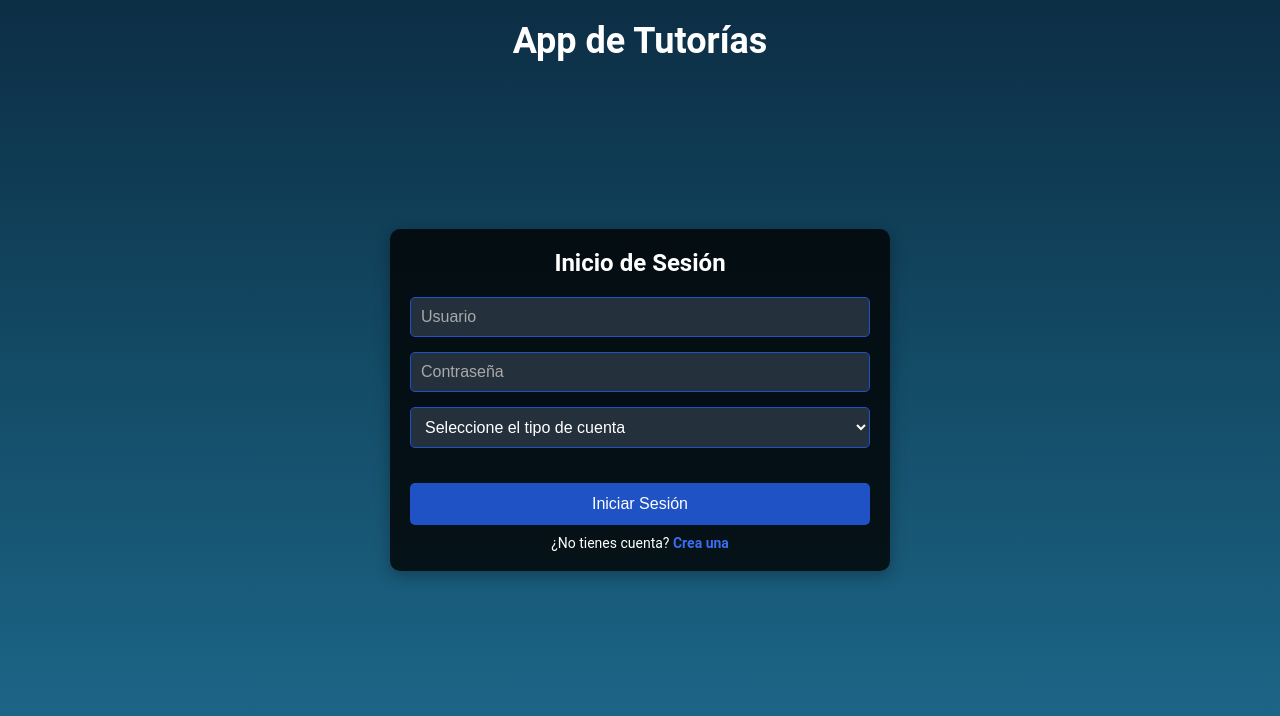
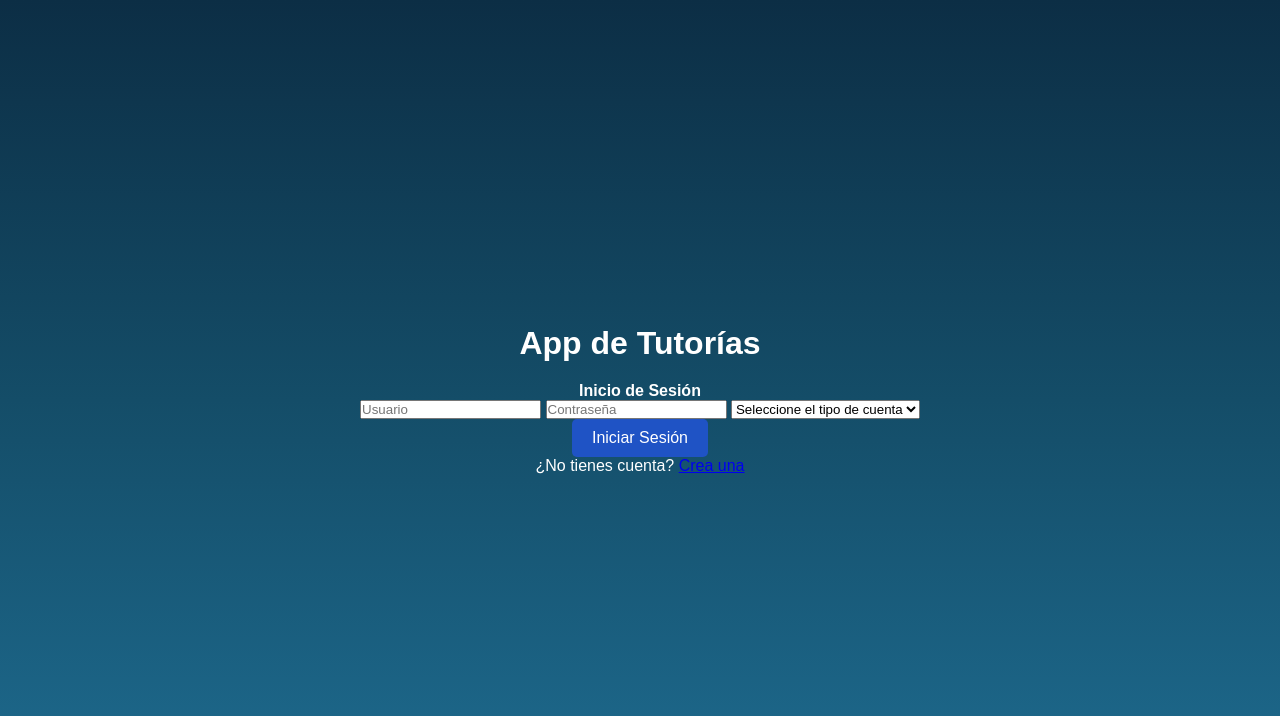
Before and after one commit to JuanBosqueP/ApiBrain1, a website: page pagina web/login.html in a window 1280 px wide. Drawn offline with Linux system fonts and the light colour scheme.

Commit message:
Commit 8
Cambios Css

```diff
--- a/pagina web/style.css
+++ b/pagina web/style.css
@@ -5,107 +5,40 @@
   box-sizing: border-box;
 }
 
-/* Fondo general */
 body {
-  background: linear-gradient(to bottom, #0c2e45, #144d68, #1e6b8f); /* Degradado en tonos azulados */
+  font-family: Arial, sans-serif;
+  background: linear-gradient(to bottom, #0c2e45, #144d68, #1e6b8f);
+  color: white;
+  display: flex;
+  flex-direction: column;
+  align-items: center;
+  justify-content: center;
   height: 100vh;
-  display: flex;
-  justify-content: center;
-  align-items: center;
-  font-family: 'Roboto', sans-serif;
-  color: white;
-}
-
-/* Contenedor del formulario */
-.form-container {
-  width: 100%;
-  max-width: 500px; /* Más ancho para acomodar los campos */
-  padding: 20px;
-  background: rgba(0, 0, 0, 0.8); /* Fondo semitransparente para el formulario */
-  border-radius: 10px;
-  box-shadow: 0 4px 15px rgba(0, 0, 0, 0.3); /* Sombra para el formulario */
   text-align: center;
 }
 
-/* Título de la aplicación */
-.main-title {
-  width: 100%;
-  text-align: center;
-  position: absolute;
-  top: 20px; /* Posición desde la parte superior */
-  left: 50%;
-  transform: translateX(-50%); /* Centrar horizontalmente */
+header h1 {
+  font-size: 2rem;
+  margin-bottom: 20px;
 }
 
-.main-title h1 {
-  font-size: 36px;
-  font-weight: 700; /* Negrita */
-  color: white; /* Color blanco para el título */
+main {
+  display: flex;
+  flex-direction: column;
+  gap: 10px;
 }
 
-/* Estilos del formulario */
-.form-login h4 {
-  font-size: 24px;
-  font-weight: 700; /* Negrita */
-  text-align: center;
-  margin-bottom: 20px;
-  color: #ffffff; /* Color blanco para los títulos del formulario */
-}
-
-.controls {
-  width: 100%;
-  padding: 10px;
-  margin-bottom: 15px;
-  border: 1px solid #1f53c5; /* Borde azul */
+.botons {
+  padding: 10px 20px;
+  font-size: 16px;
+  border: none;
   border-radius: 5px;
-  background: #24303c; /* Fondo oscuro para los campos */
+  background: #1f53c5;
   color: white;
-  font-size: 16px;
-}
-
-.controls::placeholder {
-  color: #a9a9a9; /* Color gris para el texto placeholder */
-}
-
-.controls select {
-  background: #24303c;
-  color: white;
-}
-
-/* Botón inferior */
-.button-group-bottom {
-  margin-top: 20px;
-}
-
-.button-group-bottom .botons {
-  width: 100%;
-  background: #1f53c5; /* Fondo azul para el botón */
-  border: none;
-  padding: 12px;
-  border-radius: 5px;
-  font-size: 16px;
-  color: white; /* Color blanco para el texto del botón */
   cursor: pointer;
   transition: background-color 0.3s;
 }
 
-.button-group-bottom .botons:hover {
-  background-color: #3a6df0; /* Color azul más claro al pasar el mouse */
+.botons:hover {
+  background: #3a6df0;
 }
-
-/* Texto para volver al inicio de sesión */
-.create-account-text {
-  margin-top: 10px;
-  font-size: 14px;
-  color: #ffffff; /* Color blanco */
-}
-
-.create-account-text a {
-  color: #3a6df0; /* Color azul claro */
-  text-decoration: none;
-  font-weight: 700;
-}
-
-.create-account-text a:hover {
-  text-decoration: underline;
-}
```
